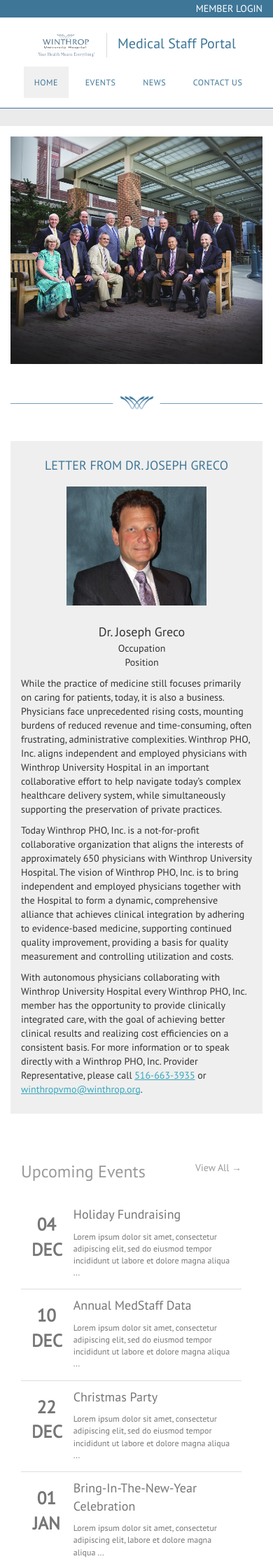
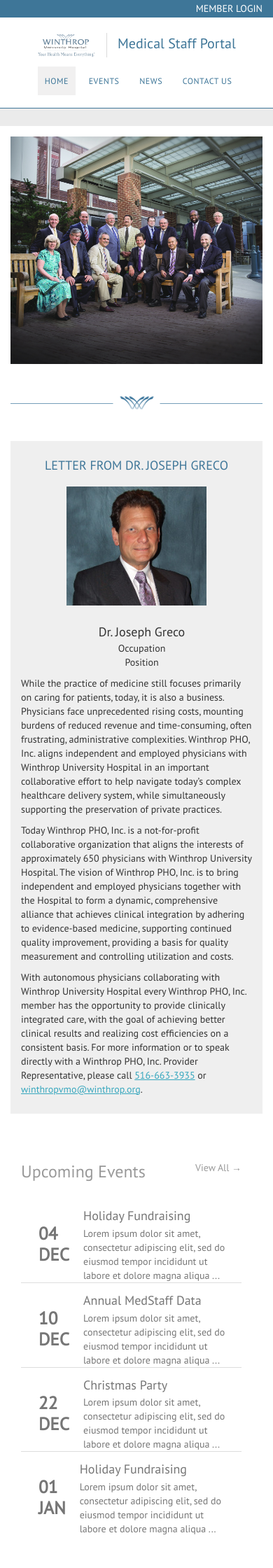
Before and after one commit to jdelossa/VMO-Prototype, a PHP site: page / in a window 390 px wide. Shown: the top 2240 px of the page at 70% size. Run offline with PHP 8.4, Linux system fonts and the light colour scheme; some libraries are stand-ins or nearby versions.

Commit message:
changes: responsive, positioning

```diff
--- a/css/main.css
+++ b/css/main.css
@@ -341,7 +341,7 @@
 .panel-custom .panel-body .panel-row {
    border-bottom: solid 1px #ddd;
    color: #767676;
-   margin: 0;
+   margin: 15px 0;
 }
 
 .panel-custom .panel-body .panel-row a {
@@ -354,16 +354,6 @@
    text-decoration: none;
 }
 
-.panel-custom .panel-body .panel-row span.title {
-   font-size: 18px;
-   margin-top: 10px;
-   margin-bottom: 20px;
-}
-.panel-custom .panel-body .panel-row span.description {
-   display: block;
-   font-size: 12px;
-   margin-top: 10px;
-}
 .panel-custom .panel-body .panel-row:last-child {
    border-bottom: none;
 }
@@ -379,22 +369,17 @@
    float: left;
    font-size: 24px;
    font-weight: 600;
+   line-height: 30px;
+   padding: 10px;
    text-align: center;
-   width: 25%;
 }
 
 /* News Panel */
-
-#news .news {
-   padding: 10px 0 15px 0px;
-}
 #news .news-image {
    height: 60px;
    float: left;
-   margin-right: 5%;
-   margin-top: 5px;
-   text-align: center;
-   width: 20%;
+   margin: 10px 0;
+   width: 90px;
 }
 
 /* Events Page */
@@ -606,16 +591,6 @@
 
 /* Media Queries */
 
-@media (max-width: 1200px) {
-   #events .date {
-      margin-right: 4%;
-      width: 11%;
-   }
-   #news .news-image {
-      margin-right: 5%;
-      width: 13%;
-   }
-}
 
 @media (max-width: 991px) {
    .panel-custom {
@@ -641,6 +616,9 @@
    }
    .events #events-list .sidebar {
       border-left: none;
+   }
+   .navbar-fixed-top .navbar-nav li > a{
+      padding: 10.5px 10px;
    }
 }
 
@@ -669,19 +647,6 @@
    }
    .jumbotron {
       height: 325px;
-   }
-   #news .news-image {
-      margin-right: 5%;
-      width: 25%;
-   }
-   #news .description {
-      margin-left: 30%;
-   }
-   .events #events-list .event span.date {
-      width: 25%;
-   }
-   .events #events-list .event span.description {
-      margin-left: 25%;
    }
    .nav-tabs, #events-calendar {
       display: none;
--- a/index.html
+++ b/index.html
@@ -108,50 +108,72 @@
                   </div>
 
                   <div class="panel-body">
+
                     <div class="row panel-row">
                         <div class="col-xs-12">
-                            <div class="event">
+                            <div class="media">
+                              <div class="media-left">
                                 <a href="events.html">
                                   <span class="date">04<br>DEC</span>
-                                    <span class="title">Holiday Fundraising</span><br>
-                                    <span class="description">Lorem ipsum dolor sit amet, consectetur adipiscing elit, sed do eiusmod tempor incididunt ut labore et dolore magna aliqua ... </span>
                                 </a>
+                              </div>
+                              <div class="media-body">
+                                <a href="events.html"><h4 class="media-heading">Holiday Fundraising</h4>
+                                Lorem ipsum dolor sit amet, consectetur adipiscing elit, sed do eiusmod tempor incididunt ut labore et dolore magna aliqua ...</a>
                               </div>
                             </div>
                         </div>
+                    </div>
+
                     <div class="row panel-row">
                         <div class="col-xs-12">
-                            <div class="event">
+                            <div class="media">
+                              <div class="media-left">
                                 <a href="events.html">
                                   <span class="date">10<br>DEC</span>
-                                    <span class="title">Annual MedStaff Data</span><br>
-                                    <span class="description">Lorem ipsum dolor sit amet, consectetur adipiscing elit, sed do eiusmod tempor incididunt ut labore et dolore magna aliqua ... </span>
                                 </a>
+                              </div>
+                              <div class="media-body">
+                                <a href="events.html"><h4 class="media-heading">Annual MedStaff Data</h4>
+                                Lorem ipsum dolor sit amet, consectetur adipiscing elit, sed do eiusmod tempor incididunt ut labore et dolore magna aliqua ...</a>
                               </div>
                             </div>
                         </div>
+                    </div>
+
                     <div class="row panel-row">
                         <div class="col-xs-12">
-                            <div class="event">
+                            <div class="media">
+                              <div class="media-left">
                                 <a href="events.html">
                                   <span class="date">22<br>DEC</span>
-                                    <span class="title">Christmas Party</span><br>
-                                    <span class="description">Lorem ipsum dolor sit amet, consectetur adipiscing elit, sed do eiusmod tempor incididunt ut labore et dolore magna aliqua ... </span>
                                 </a>
+                              </div>
+                              <div class="media-body">
+                                <a href="events.html"><h4 class="media-heading">Christmas Party</h4>
+                                Lorem ipsum dolor sit amet, consectetur adipiscing elit, sed do eiusmod tempor incididunt ut labore et dolore magna aliqua ...</a>
                               </div>
                             </div>
                         </div>
+                    </div>
+
                     <div class="row panel-row">
                         <div class="col-xs-12">
-                            <div class="event">
+                            <div class="media">
+                              <div class="media-left">
                                 <a href="events.html">
                                   <span class="date">01<br>JAN</span>
-                                    <span class="title">Bring-In-The-New-Year Celebration</span><br>
-                                    <span class="description">Lorem ipsum dolor sit amet, consectetur adipiscing elit, labore et dolore magna aliqua ... </span>
                                 </a>
+                              </div>
+                              <div class="media-body">
+                                <a href="events.html"><h4 class="media-heading">Holiday Fundraising</h4>
+                                Lorem ipsum dolor sit amet, consectetur adipiscing elit, sed do eiusmod tempor incididunt ut labore et dolore magna aliqua ...</a>
                               </div>
                             </div>
                         </div>
+                    </div>
+
+
 
                   </div>
                 </div>
@@ -168,12 +190,16 @@
                   <div class="panel-body">
                     <div class="row panel-row">
                         <div class="col-xs-12">
-                            <div class="news">
+                            <div class="news media">
+                              <div class="media-left">
                                 <a href="single-news.html">
-                                    <img class="news-image" src="images/Cascade-Learning.png">
-                                    <span class="title">Pacemaker 2015</span><br>
-                                    <span class="description">Lorem ipsum dolor sit amet, consectetur adipiscing elit, sed do eiusmod tempor incididunt ut labore et dolore magna aliqua ... </span>
+                                  <img class="news-image" src="images/happy-family.png">
                                 </a>
+                              </div>
+                              <div class="media-body">
+                                <a href="single-news.html"><h4 class="media-heading">Holiday Fundraising</h4>
+                                Lorem ipsum dolor sit amet, consectetur adipiscing elit, sed do eiusmod tempor incididunt ut labore et dolore magna aliqua ...</a>
+                              </div>
                             </div>
                         </div>
                     </div>
@@ -181,11 +207,17 @@
                     <div class="row panel-row">
                         <div class="col-xs-12">
                             <div class="news">
+                                <div class="media">
+                                  <div class="media-left">
                                     <a href="single-news.html">
-                                    <img class="news-image" src="images/happy-family.png">
-                                    <span class="title">Pacemaker 2015</span><br>
-                                    <span class="description">Lorem ipsum dolor sit amet, consectetur adipiscing elit, sed do eiusmod tempor incididunt ut labore et dolore magna aliqua ... </span>
+                                      <img class="news-image" src="images/wuh-magnet.jpg">
                                     </a>
+                                  </div>
+                                  <div class="media-body">
+                                    <a href="single-news.html"><h4 class="media-heading">Holiday Fundraising</h4>
+                                    Lorem ipsum dolor sit amet, consectetur adipiscing elit, sed do eiusmod tempor incididunt ut labore et dolore magna aliqua ...</a>
+                                  </div>
+                                </div>
                             </div>
                         </div>
                     </div>
@@ -193,11 +225,17 @@
                     <div class="row panel-row">
                         <div class="col-xs-12">
                             <div class="news">
+                                <div class="media">
+                                  <div class="media-left">
                                     <a href="single-news.html">
-                                    <img class="news-image" src="images/wuh-magnet.jpg">
-                                    <span class="title">Pacemaker 2015</span><br>
-                                    <span class="description">Lorem ipsum dolor sit amet, consectetur adipiscing elit, sed do eiusmod tempor incididunt ut labore et dolore magna aliqua ... </span>
+                                      <img class="news-image" src="images/Cascade-Learning.png">
                                     </a>
+                                  </div>
+                                  <div class="media-body">
+                                    <a href="single-news.html"><h4 class="media-heading">Holiday Fundraising</h4>
+                                    Lorem ipsum dolor sit amet, consectetur adipiscing elit, sed do eiusmod tempor incididunt ut labore et dolore magna aliqua ...</a>
+                                  </div>
+                                </div>
                             </div>
                         </div>
                     </div>
@@ -205,16 +243,22 @@
                     <div class="row panel-row">
                         <div class="col-xs-12">
                             <div class="news">
+                                <div class="media">
+                                  <div class="media-left">
                                     <a href="single-news.html">
-                                    <img class="news-image" src="images/Cascade-Learning.png">
-                                    <span class="title">Pacemaker 2015</span><br>
-                                    <span class="description">Lorem ipsum dolor sit amet, consectetur adipiscing elit, sed do eiusmod tempor incididunt ut labore et dolore magna aliqua ... </span>
+                                      <img class="news-image" src="images/happy-family.png">
                                     </a>
+                                  </div>
+                                  <div class="media-body">
+                                    <a href="single-news.html"><h4 class="media-heading">Holiday Fundraising</h4>
+                                    Lorem ipsum dolor sit amet, consectetur adipiscing elit, sed do eiusmod tempor incididunt ut labore et dolore magna aliqua ...</a>
+                                  </div>
+                                </div>
+                            </div>
                         </div>
                     </div>
                   </div>
 
-                  </div>
                 </div>
             </div>
 
```
Lines whose indentation alone changed are shown as unchanged.
